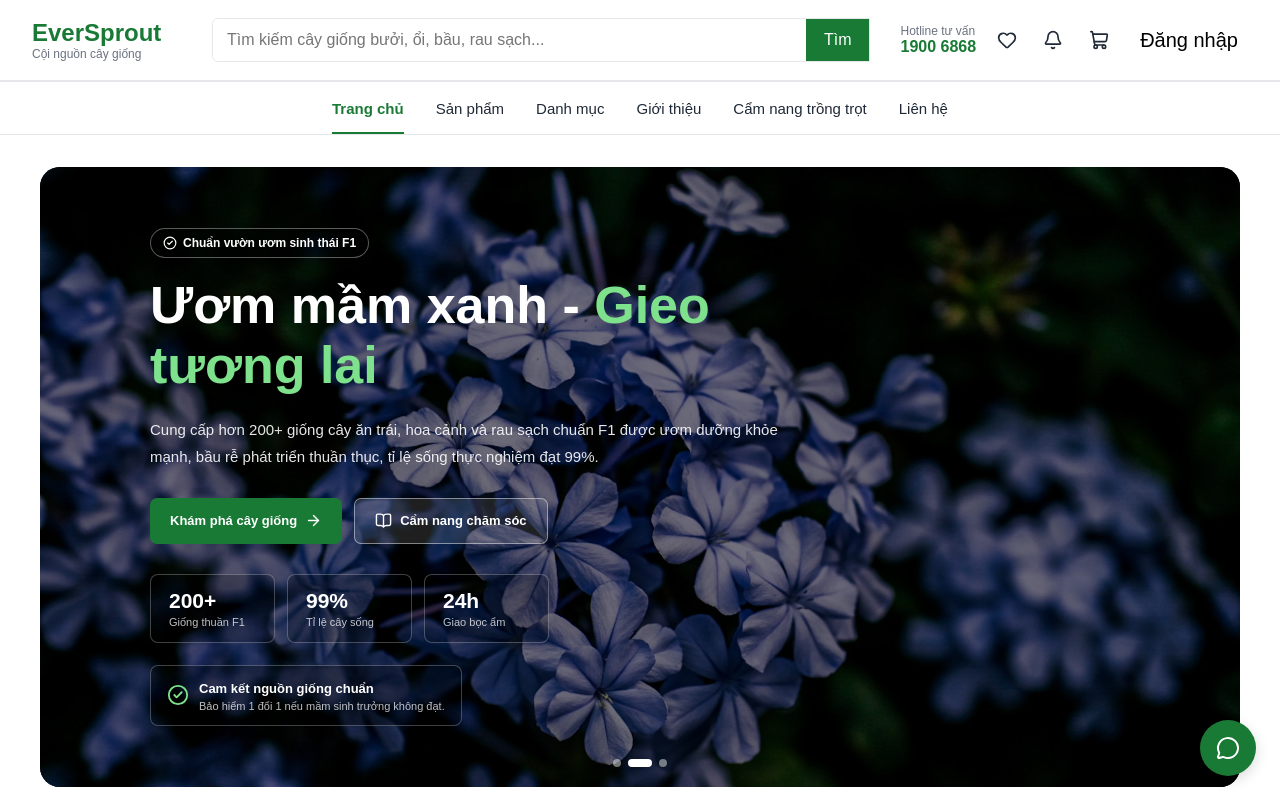
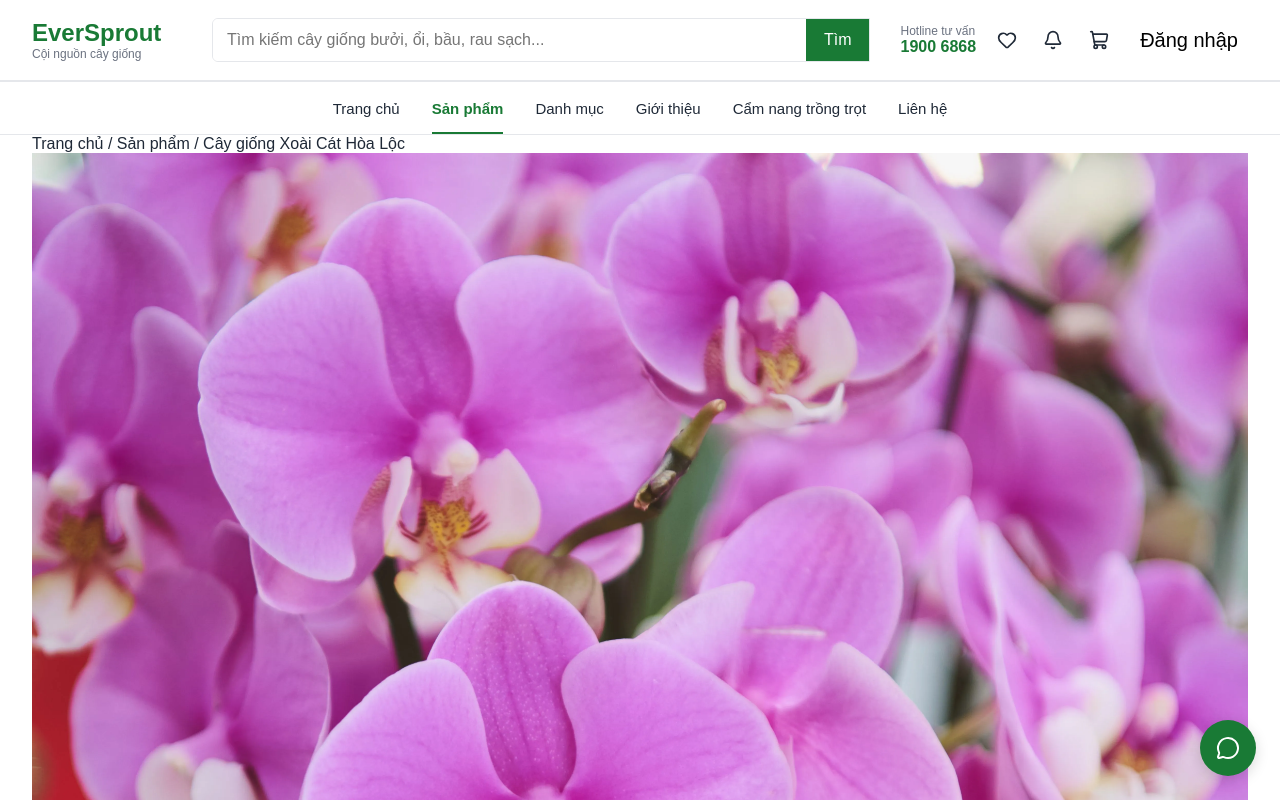
Before and after one commit to HoangDuyTan/FE_EverSprout, a React (Vite) app in the folder eversprout-app/: page /products/1 in a window 1280 px wide. Before the commit this address led to /. Shown: the top 800 px of the page. Built offline with nearby package versions, Linux system fonts and the light colour scheme.

Commit message:
feat: create basic frame ProductDetail && navigation product by id

```diff
--- a/eversprout-app/src/App.tsx
+++ b/eversprout-app/src/App.tsx
@@ -12,6 +12,7 @@ import GuideDetailPage from "./pages/guides/GuideDetailPage.tsx";
 import ContactPage from "./pages/contact/ContactPage.tsx";
 import ChatbotWidget from "./components/common/ChatbotWidget.tsx";
 import CartPage from "./pages/cart/CartPage";
+import ProductDetailPage from "./pages/products/ProductDetailPage";
 
 function App() {
     return (
@@ -25,6 +26,7 @@ function App() {
                 <Route path="/forgot-password" element={<ForgotPasswordPage />} />
 
                 <Route path="/products" element={<ProductListingPage/>} />
+                <Route path="/products/:id" element={<ProductDetailPage />} />
                 <Route path="/cart" element={<CartPage />} />
                 <Route path="/about" element={<AboutPage/>}/>
                 <Route path="/guides" element={<GuidePage/>}/>
--- a/eversprout-app/src/components/common/ProductCard.tsx
+++ b/eversprout-app/src/components/common/ProductCard.tsx
@@ -1,7 +1,7 @@
 import {Heart, ShoppingCart, Star} from "lucide-react";
 import "../../styles/common/product-card.css"
 import {getCart,addProductToCart,formatPrice,} from "../../data/cart.ts";
-import { useNavigate } from "react-router-dom";
+import {Link,useNavigate } from "react-router-dom";
 import { products } from "../../data/products";
 
 interface ProductCardProps {
@@ -73,7 +73,7 @@ export default function ProductCard({id,image, name, scientificName, price, oldP
                     <strong>{rating}</strong>
                     <span>({sold})</span>
                 </div>
-                <h3>{name}</h3>
+                <h3> <Link to={`/products/${id}`}>{name}</Link></h3>
                 {scientificName && <p>{scientificName}</p>}
                 <div className="product-card-bottom">
                     <strong>{formatPrice(price)}</strong>
--- /dev/null
+++ b/eversprout-app/src/pages/products/ProductDetailPage.tsx
@@ -0,0 +1,55 @@
+import {Link,useParams } from "react-router-dom";
+import Header from "../../components/layout/Header";
+import Navbar from "../../components/layout/Navbar";
+import Footer from "../../components/layout/Footer";
+import { products } from "../../data/products";
+import { formatPrice } from "../../data/cart";
+
+export default function ProductDetailPage() {
+    const { id } = useParams(); //laays id tu url
+    const product = products.find((item) => item.id === Number(id)); //ep kiểu id từ chuỗi thành số đúng trường product.ts
+
+    return (
+        <>
+            <Header />
+            <Navbar />
+            <main className="product-detail-page">
+                <div className="container">
+                    {/*check sp tồn tại*/}
+                    {!product ? (
+                        <div>
+                            <h2>Không tìm thấy sản phẩm</h2>
+                            <Link to="/products"> Quay lại danh sách sản phẩm </Link>
+                        </div>
+                    ) : (
+                        <>
+                            <div className="product-detail-breadcrumb">
+                                <Link to="/">Trang chủ</Link>
+                                <span> / </span>
+                                <Link to="/products">Sản phẩm</Link>
+                                <span> / {product.name}</span>
+                            </div>
+                            <section className="product-detail-main">
+                                <div className="product-detail-gallery">
+                                    <img src={product.image} alt={product.name}/>
+                                </div>
+                                <div className="product-detail-info">
+                                    <span>{product.category}</span>
+                                    <h1>{product.name}</h1>
+                                    <p>{product.scientificName}</p>
+                                    <p>
+                                        Đánh giá: {product.rating}
+                                        ({product.reviews} lượt)
+                                    </p>
+                                    <h2> {formatPrice(product.price)}</h2>
+                                    <p> Tình trạng: {product.stock > 0? ` Còn ${product.stock} cây` : " Hết hàng"} </p>
+                                </div>
+                            </section>
+                        </>
+                    )}
+                </div>
+            </main>
+            <Footer />
+        </>
+    );
+}
```
